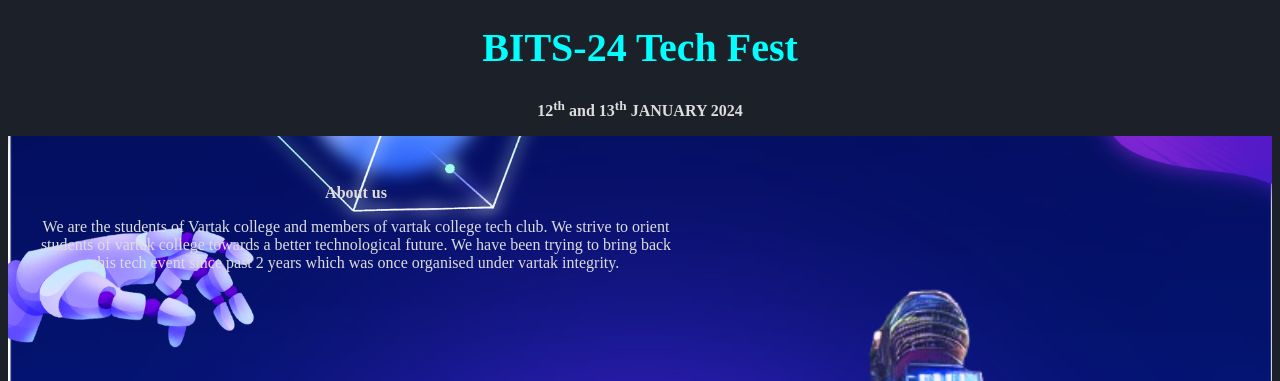
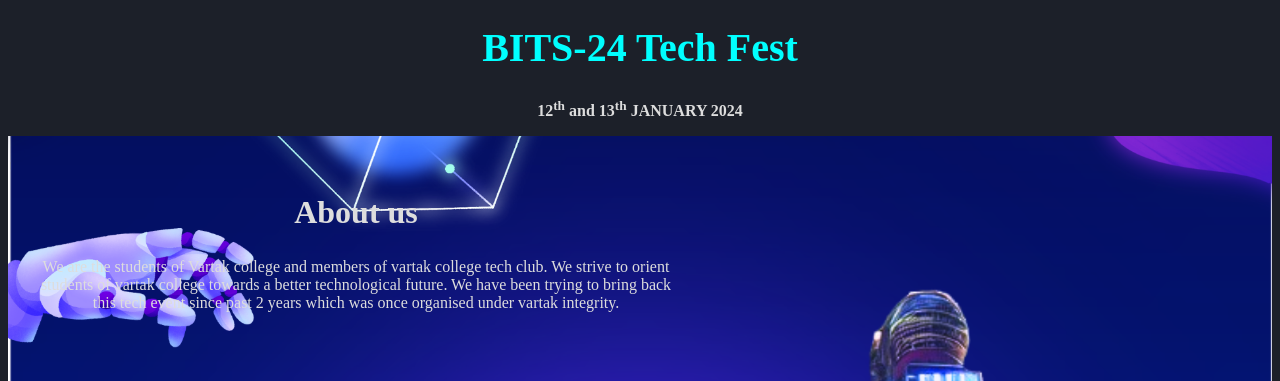
Before and after one commit to vtc-tech/vtc-tech.github.io, a plain HTML site: page index.html in a window 1280 px wide. Shown: the part 419-800 px from the top of the page. Drawn offline with Linux system fonts and the light colour scheme.

Commit message:
font adjusted

```diff
--- a/css/main.css
+++ b/css/main.css
@@ -18,7 +18,9 @@
 h2 { font-size: 4vh; }
 h3 { font-size: 2vh; }
 
-.title { color: aqua };
+.title {
+	color: aqua
+};
 
 header nav {
 	position: relative;
--- a/index.html
+++ b/index.html
@@ -3,6 +3,7 @@
 
 <head>
 	<title>BITS</title>
+	<meta name="viewport" content="width=device-width, initial-scale=1.0">
 	<link href="assets/vtc-logo.png" rel="shortcut icon" type="image/x-icon">
 	<link href="css/main.css" rel="stylesheet">
 </head>
@@ -30,7 +31,7 @@
 		<div class="container">
 		<img src="assets/futuristic-ai-landscape.png" alt="futuristic ai image" class="container-back">
 			<div class="top-left">
-				<h3>About us</h3>
+				<h2>About us</h2>
 				<p> We are the students of Vartak college and members of vartak college tech club. We strive to orient students of vartak college towards a better technological future. We have been trying to bring back this tech event since past 2 years which was once organised under vartak integrity.</p>
 			</div>
 			<!-- <img src="assets/futuristic-ai-potrait.png" alt="futuristic ai image" class="about-us-img"> -->
```
